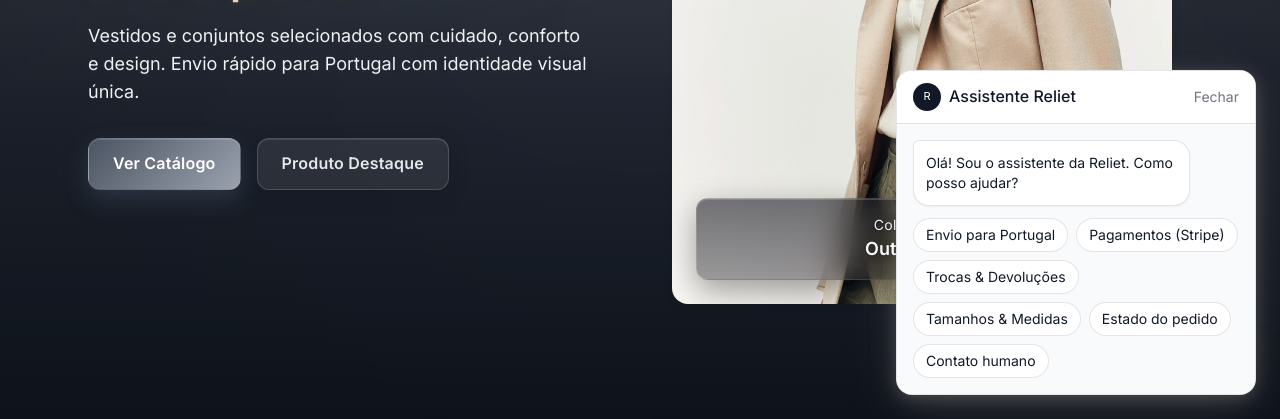
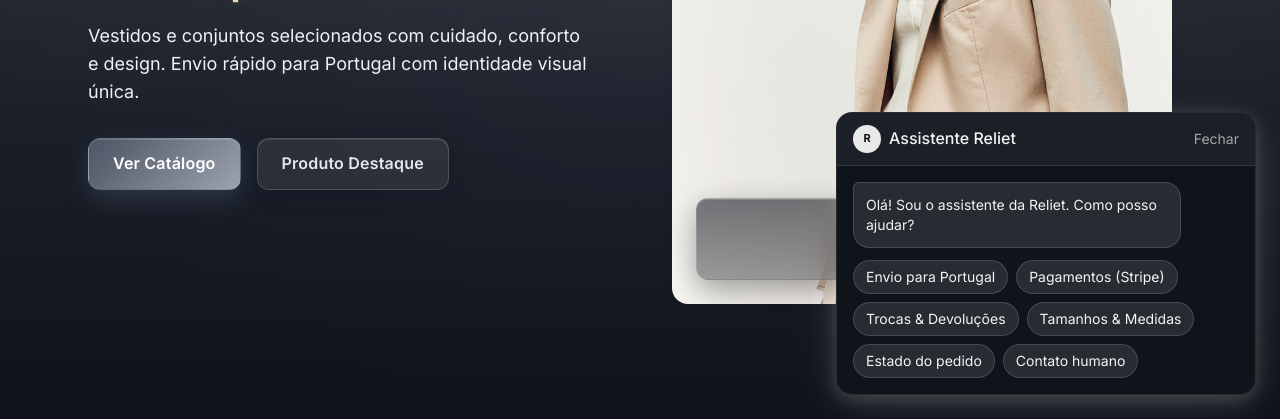
Before and after one commit to marcos99b/site-novo-, a Next.js app: page / in a window 1280 px wide. Both pictures are taken after a click on the button 1228 px from the left and 748 px from the top of the page. Shown: the part 381-800 px from the top of the page. Built offline with nearby package versions, Linux system fonts and the light colour scheme; no server answers; the database is empty.

Commit message:
style(chat): ampliar tamanho e aplicar tema escuro premium; chips menos brancos (bg white/10)

```diff
--- a/src/components/ChatWidget.tsx
+++ b/src/components/ChatWidget.tsx
@@ -148,19 +148,19 @@ export default function ChatWidget() {
       )}
 
       {open && (
-        <div className="w-[320px] sm:w-[360px] bg-white rounded-2xl border border-black/10 shadow-3d-champagne overflow-hidden">
-          <div className="px-4 py-3 border-b border-black/10 flex items-center justify-between bg-white/80">
+        <div className="w-[380px] sm:w-[420px] bg-[#0f141b] rounded-2xl border border-white/10 shadow-3d-champagne overflow-hidden">
+          <div className="px-4 py-3 border-b border-white/10 flex items-center justify-between bg-white/5">
             <div className="flex items-center gap-2">
-              <div className="w-7 h-7 rounded-full bg-[#111827] grid place-items-center text-white text-[11px]">R</div>
-              <div className="font-medium text-[#111827]">Assistente Reliet</div>
+              <div className="w-7 h-7 rounded-full bg-white/90 grid place-items-center text-[#0f141b] text-[11px] font-bold">R</div>
+              <div className="font-medium text-white/95">Assistente Reliet</div>
             </div>
-            <button type="button" className="text-[#111827]/60 hover:text-[#111827] text-sm" onClick={() => setOpen(false)}>
+            <button type="button" className="text-white/60 hover:text-white text-sm" onClick={() => setOpen(false)}>
               Fechar
             </button>
           </div>
-          <div className="p-4 space-y-3 bg-[#f8fafc]">
+          <div className="p-4 space-y-3 max-h-[70vh] overflow-auto">
             {/* Mensagem inicial estilo bolha */}
-            <div className="max-w-[85%] bg-white border border-black/10 rounded-2xl rounded-tl-md p-3 text-sm text-[#111827] shadow-sm">
+            <div className="max-w-[85%] bg-white/10 border border-white/15 rounded-2xl rounded-tl-md p-3 text-sm text-white/95 shadow-sm">
               Olá! Sou o assistente da Reliet. Como posso ajudar?
             </div>
 
@@ -171,7 +171,7 @@ export default function ChatWidget() {
                     key={o.key}
                     type="button"
                     onClick={() => handleOpenTopic(o.key)}
-                    className="px-3 py-1.5 rounded-full border border-black/10 bg-white text-[#111827] text-sm hover:bg-[#eef2f6]"
+                    className="px-3 py-1.5 rounded-full border border-white/15 bg-white/10 text-white/95 text-sm hover:bg-white/15 hover:border-white/25"
                   >
                     {o.label}
                   </button>
@@ -179,15 +179,15 @@ export default function ChatWidget() {
               </div>
             ) : (
               <>
-                <div className="max-w-[85%] bg-white border border-black/10 rounded-2xl rounded-tl-md p-3 text-sm text-[#111827] shadow-sm">
+                <div className="max-w-[85%] bg-white/10 border border-white/15 rounded-2xl rounded-tl-md p-3 text-sm text-white/95 shadow-sm">
                   <div className="font-semibold mb-1">{topics[topic].title}</div>
                   <div className="space-y-2">{topics[topic].body}</div>
                 </div>
                 <div className="flex gap-2">
-                  <button type="button" className="px-3 py-1.5 rounded-full border border-black/10 bg-white text-[#111827] text-sm" onClick={() => setTopic('root')}>
+                  <button type="button" className="px-3 py-1.5 rounded-full border border-white/15 bg-white/10 text-white/95 text-sm hover:bg-white/15" onClick={() => setTopic('root')}>
                     Voltar
                   </button>
-                  <button type="button" className="px-3 py-1.5 rounded-full border border-black/10 bg-white text-[#111827] text-sm" onClick={() => setOpen(false)}>
+                  <button type="button" className="px-3 py-1.5 rounded-full border border-white/15 bg-white/10 text-white/95 text-sm hover:bg-white/15" onClick={() => setOpen(false)}>
                     Fechar
                   </button>
                 </div>
```
